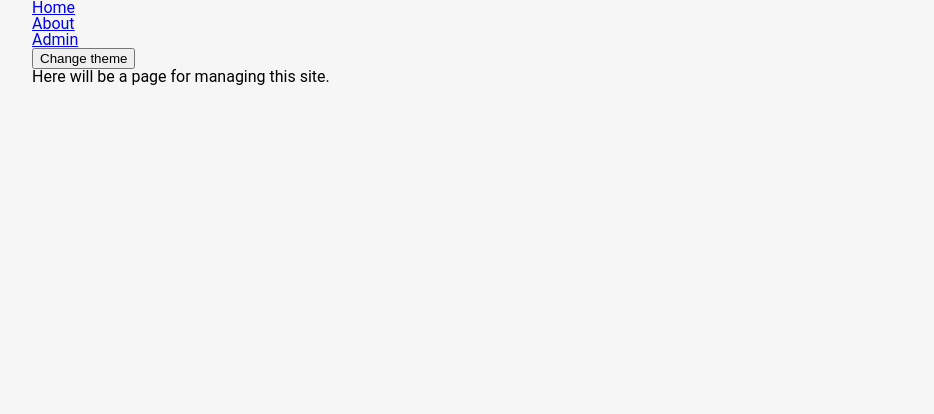
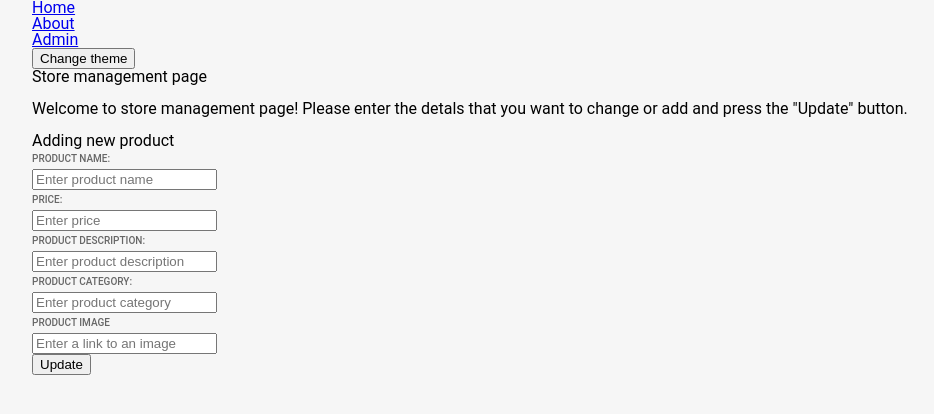
Before and after one commit to efratweill/course-project, a React (Create React App) app: page /Admin in a window 1280 px wide. Shown: the top 414 px of the page, without its empty margins (32-966 px from the left). Built offline with nearby package versions, Linux system fonts and the light colour scheme; no server answers; the HTML template or start-up script is replaced by a standard one.

Commit message:
Admin add product function

```diff
--- /dev/null
+++ b/src/components/AdminAddProduct/AdminAddProduct.js
@@ -0,0 +1,112 @@
+import React, { useEffect, useState } from "react";
+
+import "./AdminAddProduct.css";
+function AdminAddProduct() {
+  const [products, setProducts] = useState([]);
+  const [newProduct, setNewProduct] = useState({
+    title: "",
+    price: "",
+    description: "",
+    category: "",
+    image: "",
+  });
+
+  const fetchProducts = () =>
+    fetch("http://localhost:8000/products")
+      .then((response) => response.json())
+      .then((data) => setProducts(data));
+  useEffect(() => {
+    fetchProducts();
+  }, []);
+  const addProduct = async () => {
+    const res = await fetch("http://localhost:8000/products", {
+      method: "POST",
+      headers: {
+        "Content-Type": "application/json",
+      },
+      body: JSON.stringify(newProduct),
+    });
+
+    const product = await res.json();
+
+    setProducts([product, ...products]);
+    setNewProduct({
+      title: "",
+      price: "",
+      description: "",
+      category: "",
+      image: "",
+    });
+  };
+
+  return (
+    <div>
+      <h3>Adding new product</h3>
+      <div className="adminForm">
+        <label for="title">Product name:</label>
+        <br></br>
+        <input
+          type="text"
+          id="title"
+          placeholder="Enter product name"
+          value={newProduct.title}
+          onChange={(e) =>
+            setNewProduct({ ...newProduct, title: e.target.value })
+          }
+        ></input>
+        <br></br>
+        <label for="price">Price:</label>
+        <br></br>
+        <input
+          type="text"
+          id="price"
+          placeholder="Enter price"
+          value={newProduct.price}
+          onChange={(e) =>
+            setNewProduct({ ...newProduct, price: e.target.value })
+          }
+        ></input>
+        <br></br>
+        <label for="description">Product description:</label>
+        <br></br>
+        <input
+          type="text"
+          id="description"
+          placeholder="Enter product description"
+          value={newProduct.description}
+          onChange={(e) =>
+            setNewProduct({ ...newProduct, description: e.target.value })
+          }
+        ></input>
+        <br></br>
+        <label for="category">Product category:</label>
+        <br></br>
+        <input
+          type="text"
+          id="category"
+          placeholder="Enter product category"
+          value={newProduct.category}
+          onChange={(e) =>
+            setNewProduct({ ...newProduct, category: e.target.value })
+          }
+        ></input>
+        <br></br>
+        <label for="image">Product image</label>
+        <br></br>
+        <input
+          type="text"
+          id="image"
+          placeholder="Enter a link to an image"
+          value={newProduct.image}
+          onChange={(e) =>
+            setNewProduct({ ...newProduct, image: e.target.value })
+          }
+        ></input>
+        <br></br>
+        <button onClick={addProduct}> Update</button>
+      </div>
+    </div>
+  );
+}
+
+export default AdminAddProduct;
--- a/src/pages/Admin/Admin.js
+++ b/src/pages/Admin/Admin.js
@@ -1,9 +1,21 @@
-import React from "react";
+import React, { useEffect, useState } from "react";
+import AdminAddProduct from "../../components/AdminAddProduct/AdminAddProduct";
 
 import "./Admin.css";
 
 function Admin() {
-  return <h2>Here will be a page for managing this site.</h2>;
+  return (
+    <div>
+      <h2>Store management page</h2>
+      <br></br>
+      <p>
+        Welcome to store management page! Please enter the detals that you want
+        to change or add and press the "Update" button.
+      </p>
+      <br></br>
+      <AdminAddProduct />
+    </div>
+  );
 }
 
 export default Admin;
```
Also changed, not shown: src/components/AdminAddProduct/AdminAddProduct.css (added), src/components/AdminUpdateProduct/AdminUpdateProduct.css (added), src/components/AdminUpdateProduct/AdminUpdateProduct.js (added), 1 other file (tests, documents, lock files or other folders).
